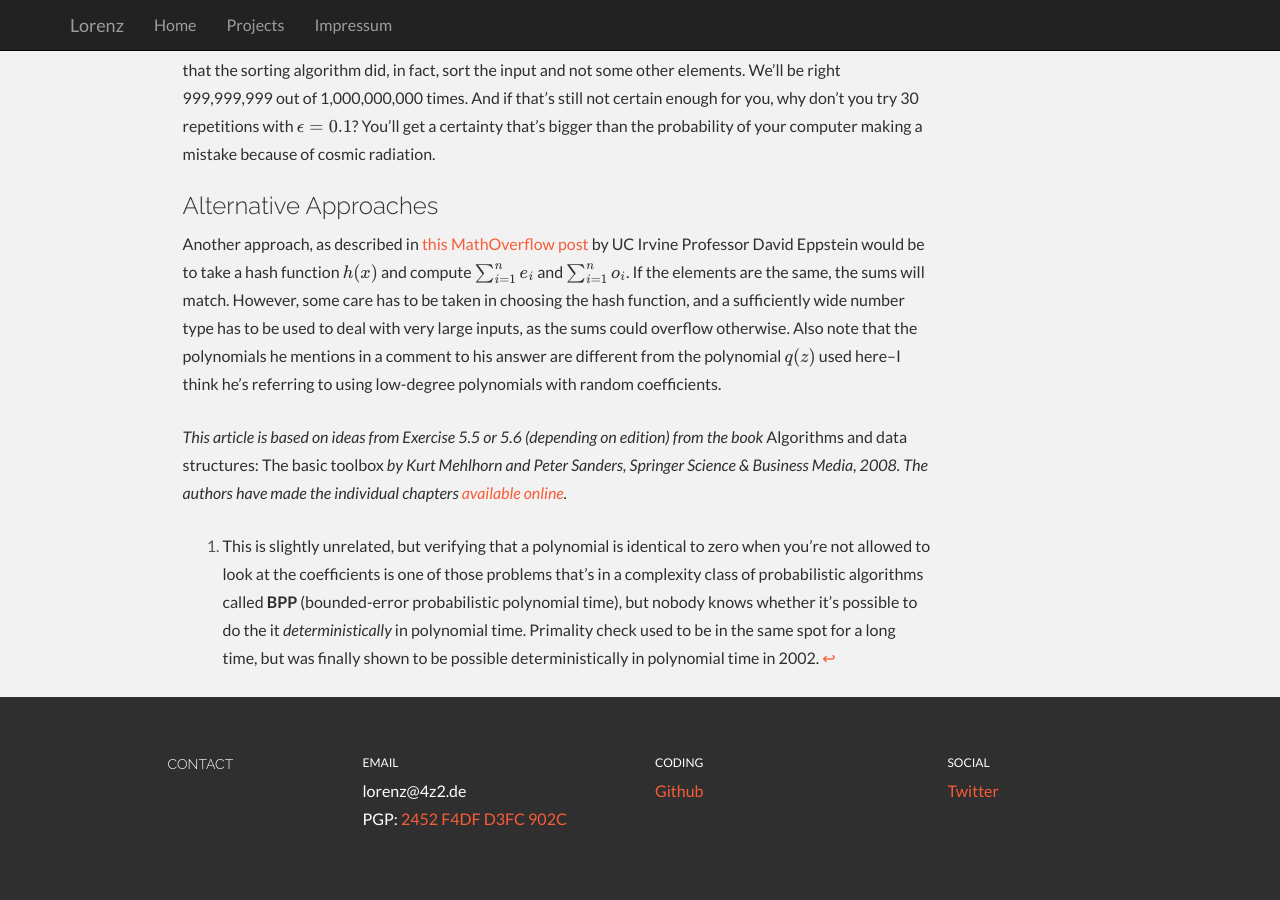
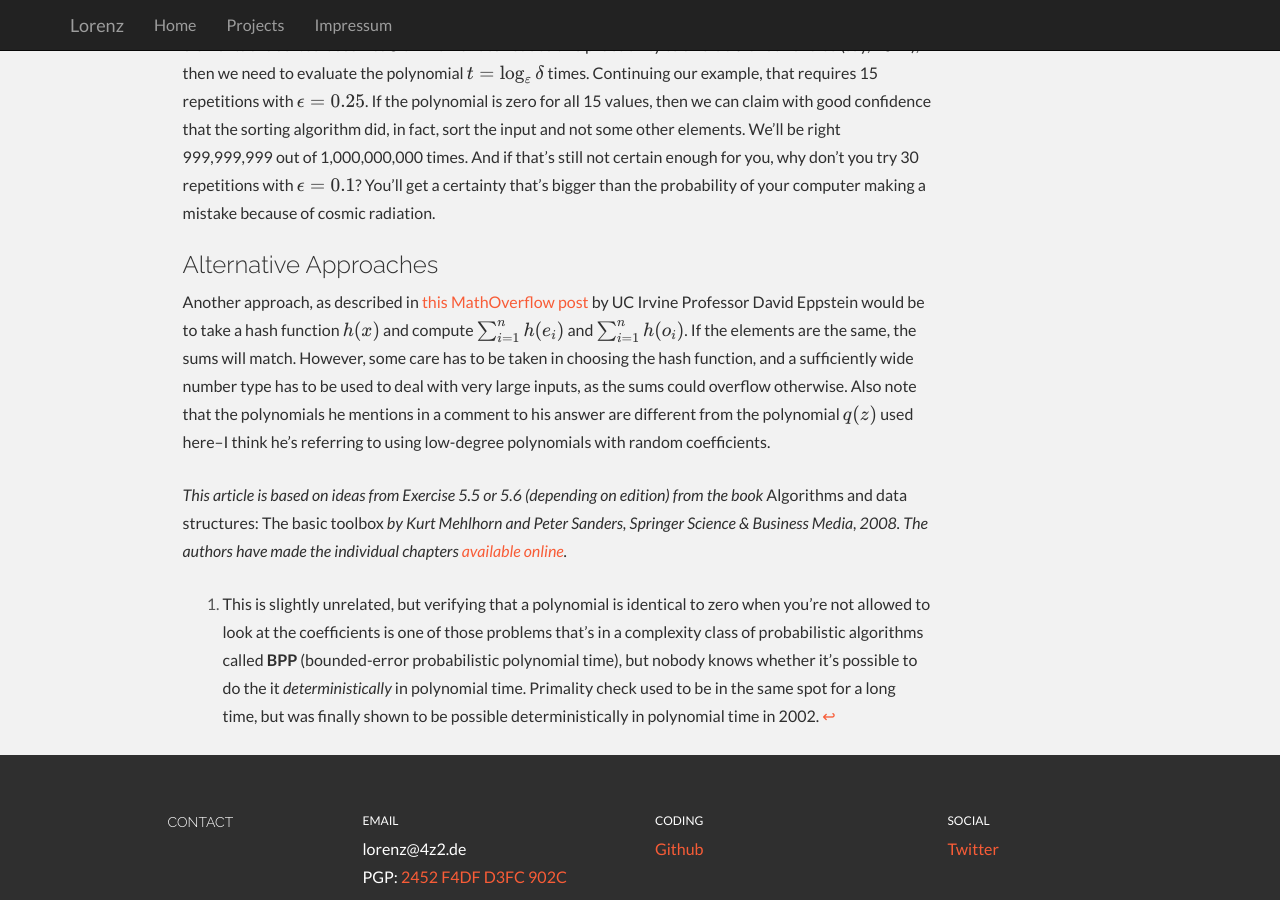
Before and after one commit to lorenzhs/lorenzhs.github.io, a Jekyll site: the page built from _posts/2016-02-07-verifying-sorting-algorithms.md, in a window 1280 px wide and 900 px high, scrolled down 1798 px. Built offline with Jekyll 4.4.1, drawn with Linux system fonts in a browser that asks for light colours; nearby versions of some CDN libraries; formulas are drawn with MathJax 3; part of the change alters nothing that is shown.

```diff
--- a/_layouts/mathpost.html
+++ b/_layouts/mathpost.html
@@ -24,12 +24,7 @@ layout: default
     </div>
 </div>
 
-<script type="text/javascript" src="https://cdn.mathjax.org/mathjax/latest/MathJax.js?config=TeX-AMS_HTML"></script>
-<script type="text/x-mathjax-config">
-  MathJax.Hub.Config({
-    tex2jax: {
-      inlineMath: [['$','$'], ['\\(','\\)']],
-      displayMath: [['\\[','\\]']]
-    }
-  });
-</script>
+<link rel="stylesheet" href="https://cdnjs.cloudflare.com/ajax/libs/KaTeX/0.5.1/katex.min.css">
+<script src="https://cdnjs.cloudflare.com/ajax/libs/KaTeX/0.5.1/katex.min.js"></script>
+<script src="https://cdnjs.cloudflare.com/ajax/libs/KaTeX/0.5.1/contrib/auto-render.min.js"></script>
+<script src="/assets/js/katex-render.js"></script>
--- a/_posts/2016-02-07-verifying-sorting-algorithms.md
+++ b/_posts/2016-02-07-verifying-sorting-algorithms.md
@@ -31,7 +31,7 @@ time to get more confidence in the result.
 
 Let’s name the elements of the input array $\{e_1,\ldots,e_n\}$ and the output
 $\{o_1,\ldots,o_n\}$. Now consider the polynomial
-\\[q(z) = \prod_{i=1}^{n}{(z-e_i)} -\prod_{i=1}^{n}{(z-o_i)}\ .\\] We’re
+\\[q(z) = \prod\_{i=1}^{n}{(z-e_i)} -\prod\_{i=1}^{n}{(z-o_i)}\ .\\] We’re
 multiplying the differences between the elements of the input and our parameter
 $z$, and then do the same with the output and subtract the two. If both arrays
 are identical, then it’s easy to see that $q(z)=0$ for every $z$ that we plug in
@@ -95,7 +95,7 @@ because of cosmic radiation.
 Another approach, as described in
 [this MathOverflow post](http://mathoverflow.net/a/25384) by UC Irvine Professor
 David Eppstein would be to take a hash function $h(x)$ and compute
-$\sum_{i=1}^{n}{e_i}$ and $\sum_{i=1}^{n}{o_i}$. If the elements are the same,
+$\sum\_{i=1}^{n}{h(e_i)}$ and $\sum\_{i=1}^{n}{h(o_i)}$. If the elements are the same,
 the sums will match. However, some care has to be taken in choosing the hash
 function, and a sufficiently wide number type has to be used to deal with very
 large inputs, as the sums could overflow otherwise. Also note that the
--- /dev/null
+++ b/assets/js/katex-render.js
@@ -0,0 +1,8 @@
+renderMathInElement(document.body, {
+    delimiters: [
+        {left: "$$", right: "$$", display: true},
+        {left: "\\[", right: "\\]", display: true},
+        {left: "$", right: "$", display: false},
+        {left: "\\(", right: "\\)", display: false}
+    ]
+});
```
